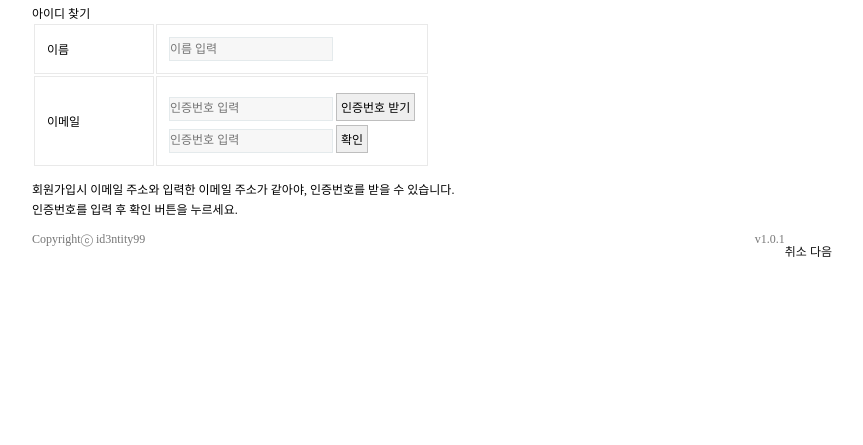
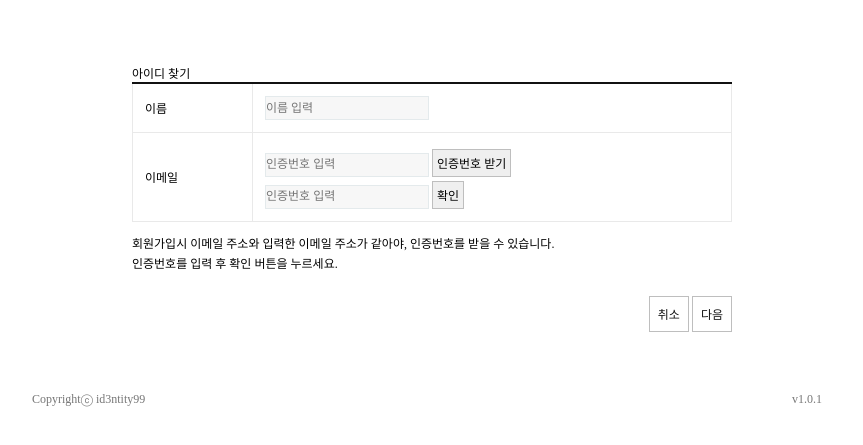
Before and after one commit to id3ntity99/html, a plain HTML site: page html-board/find/userId.html in a window 1280 px wide. Shown: the part 31-476 px from the top of the page, without its empty margins (208-1071 px from the left). Drawn offline with Linux system fonts and the light colour scheme.

Commit message:
Added styles for more tags that are common to several pages

```diff
--- a/html-board/css/common.css
+++ b/html-board/css/common.css
@@ -46,9 +46,24 @@ header > .logo > a {
 }
 
 /* main */
-#user {
+#wrapper > main {
   width: 100%;
   height: auto;
+}
+
+#wrapper > main > section {
+  width: 600px;
+  height: auto;
+  margin: 60px auto;
+  overflow: hidden;
+}
+
+#wrapper > main > section table {
+  width: 100%;
+  height: auto;
+  border-collapse: collapse;
+  border-spacing: 0;
+  border-top: 2px solid #111;
 }
 
 /* footer */
@@ -66,3 +81,11 @@ footer .copyright {
 footer .version {
   float: right;
 }
+
+.btn {
+  display: inline-block;
+  padding: 8px;
+  border: 1px solid #bebebe;
+  text-align: center;
+  cursor: pointer;
+}
```
